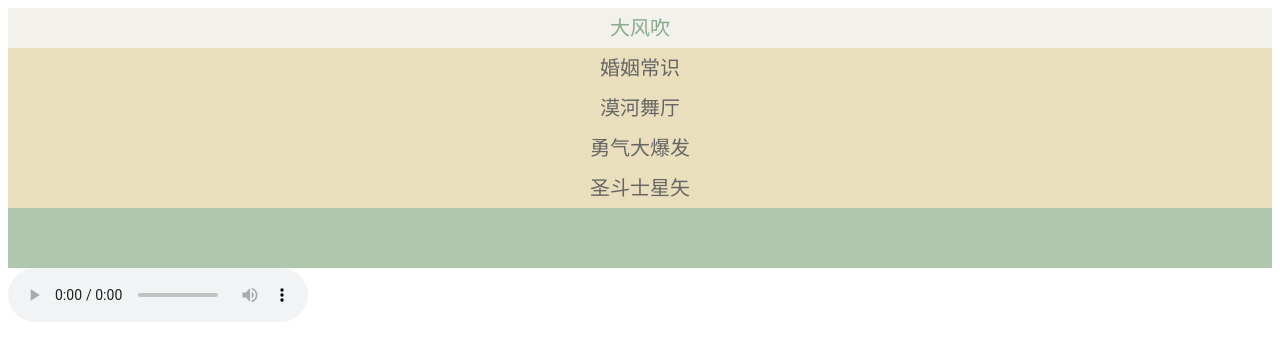
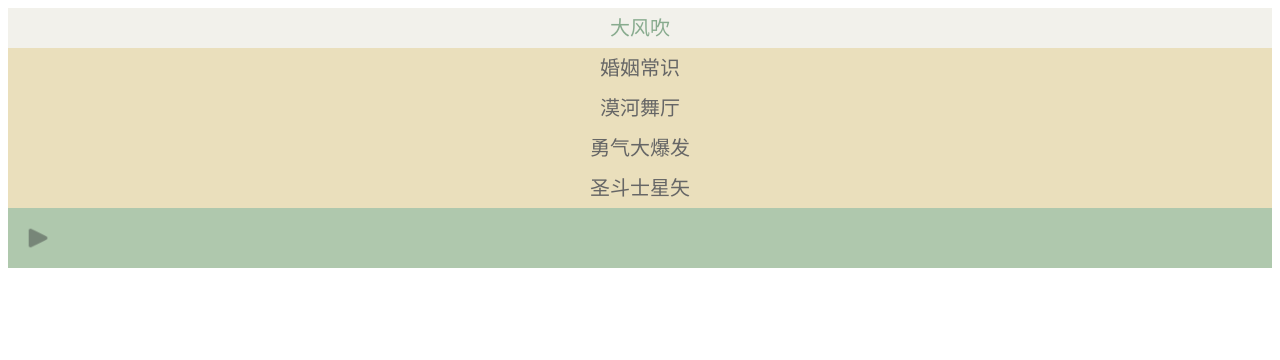
Before and after one commit to niyaoyao/web-player, a Nuxt app: page / in a window 1280 px wide. Shown: the top 360 px of the page. Built offline with nearby package versions, Linux system fonts and the light colour scheme.

Commit message:
feat: play music

```diff
--- a/components/Player.vue
+++ b/components/Player.vue
@@ -9,9 +9,10 @@
       @click="musicItemDidClick(index)"
       ) {{musicList[index]}}
   .music-player
-    .music-play-icon
-  audio(controls ref='audio')
-    source(src='/musics/离别开出花.mp4')
+    .music-play-button(@click="playMusic")
+      .music-play-icon
+  audio(style="display:none" ref="audioplayer")
+
 </template>
 
 <script setup lang="ts">
@@ -39,15 +40,24 @@ let musicList = [
 ]
 let musicUri = musicList.map((m) => '/musics/' + m + '.mp4');
 console.log(musicUri);
-var playingIndex = 0;
+var currentIndex = 0;
 function itemStyle(index: number) {
-  let isPlaying = playingIndex == index;
+  let isPlaying = currentIndex == index;
   return isPlaying ? 'color:#88AB8E;background-color:#F2F1EB' : '';
 }
 function musicItemDidClick(index: number) {
-  playingIndex = index;
+  currentIndex = index;
   console.log(index);
-  this.$set(this.musicList, index);
+  // this.$set(this.musicList, index);
+}
+
+function playMusic() {
+  console.log(currentIndex);
+
+  let audio = document.querySelector("audio");
+  audio.setAttribute("src",musicUri[currentIndex]);
+  console.log(audio);
+  audio.play();
 }
 </script>
 
@@ -72,10 +82,22 @@ function musicItemDidClick(index: number) {
     background-color #AFC8AD
     height 60px
     padding 0
-    .music-play-icon
-      mask-image url(/icons/play.svg)
+    display flex
+    flex-direction row
+    justify-content flex-start
+    .music-play-button
+      padding auto
       width 60px
       height 60px
+      display flex
+      justify-content center
+      align-items center
+      .music-play-icon
+        background-image url(/icons/play.png)
+        background-size 30px 30px
+        width 30px
+        height 30px
+        filter: invert(54%) sepia(4%) saturate(1085%) hue-rotate(73deg) brightness(94%) contrast(84%)
   .icon-play
     mask-image: url(icon.svg);
   .iconfont
```
Also changed, not shown: public/icons/play.png (added), public/icons/play.svg.
